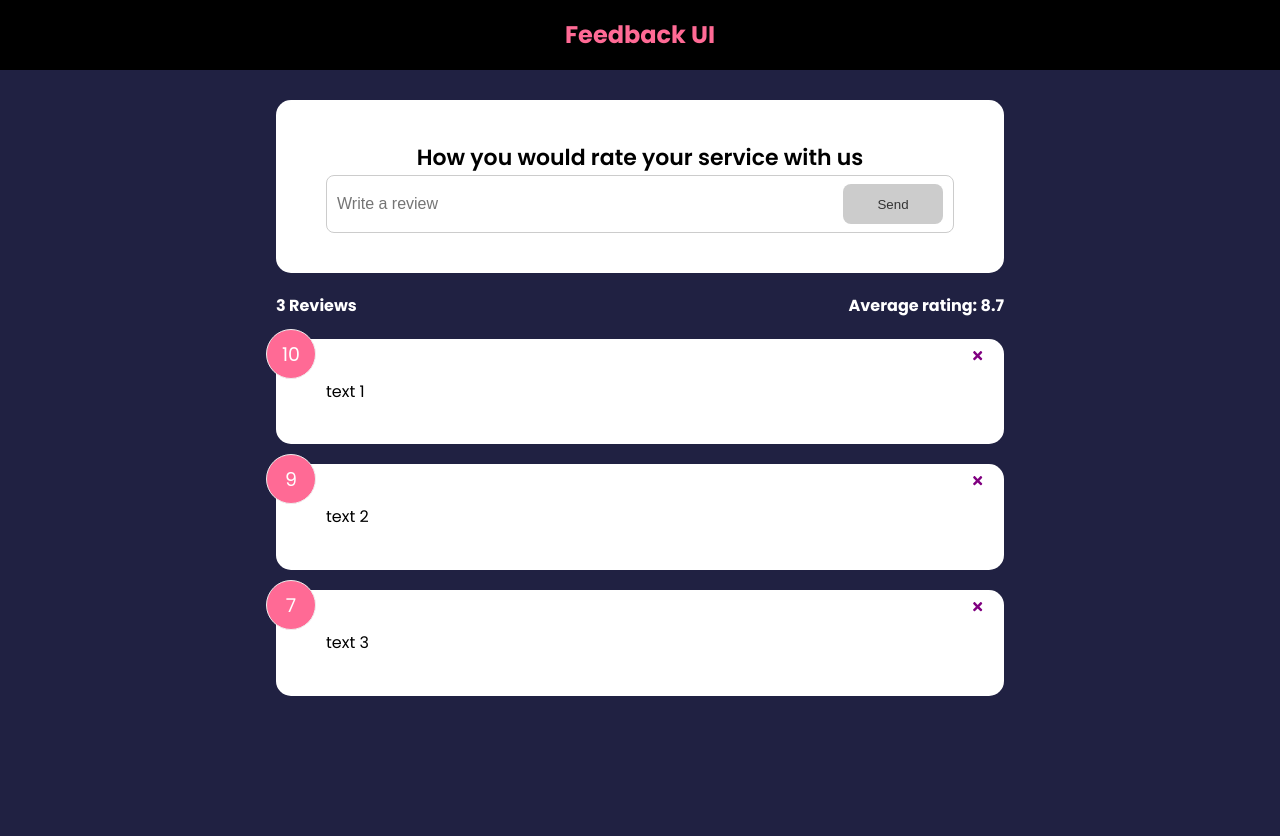
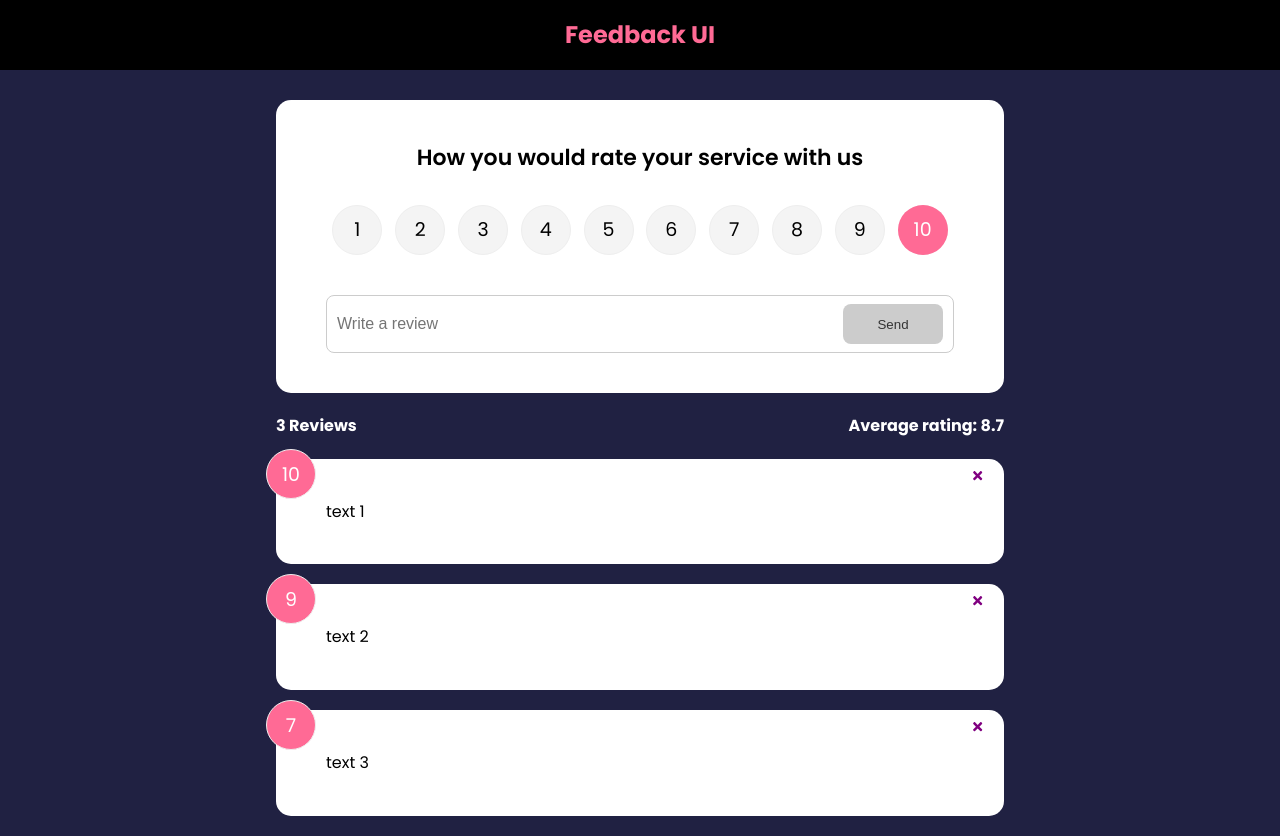
Before and after one commit to Rocio01/feedback-app, a React (Create React App) app: page / in a window 1280 px wide. Before the commit the page ends 800 px from the top, so only its background shows below. Built offline with nearby package versions, Linux system fonts and the light colour scheme.

Commit message:
Add rating functionality

```diff
--- a/src/components/FedbackForm.jsx
+++ b/src/components/FedbackForm.jsx
@@ -2,10 +2,13 @@
 import { useState } from 'react'
 import Card from '../shared/Card'
 import Button from '../shared/Button'
+import RatingSelect from './RatingSelect'
 const FedbackForm = () => {
+
 const [text, setText] = useState("")
 const [btnDisbled, setbtnDisabled] = useState(true)
 const [message, setMessage] = useState("")
+const [rating, setRating] = useState(10)
 
 
 const handleTextChange = (e) => {
@@ -25,6 +28,7 @@
     <Card>
       <form >
         <h2>How you would rate your service with us</h2>
+        <RatingSelect select={(rating) => setRating(rating)} />
         <div className="input-group">
           <input onChange={handleTextChange}
                  type="text"
--- /dev/null
+++ b/src/components/RatingSelect.jsx
@@ -0,0 +1,29 @@
+import React from 'react'
+import { useState } from 'react'
+
+const RatingSelect = ({select}) => {
+  const [ selected, setSelected] = useState(10)
+  const handleChange = (e) => {
+    setSelected( +e.currentTarget.value)
+    select(+e.currentTarget.value)
+  }
+  return (
+    <ul className='rating'>
+    {Array.from({ length: 10 }, (_, i) => (
+      <li key={`rating-${i + 1}`}>
+        <input
+          type='radio'
+          id={`num${i + 1}`}
+          name='rating'
+          value={i + 1}
+          onChange={handleChange}
+          checked={selected === i + 1}
+        />
+        <label htmlFor={`num${i + 1}`}>{i + 1}</label>
+      </li>
+    ))}
+  </ul>
+  )
+}
+
+export default RatingSelect
```
